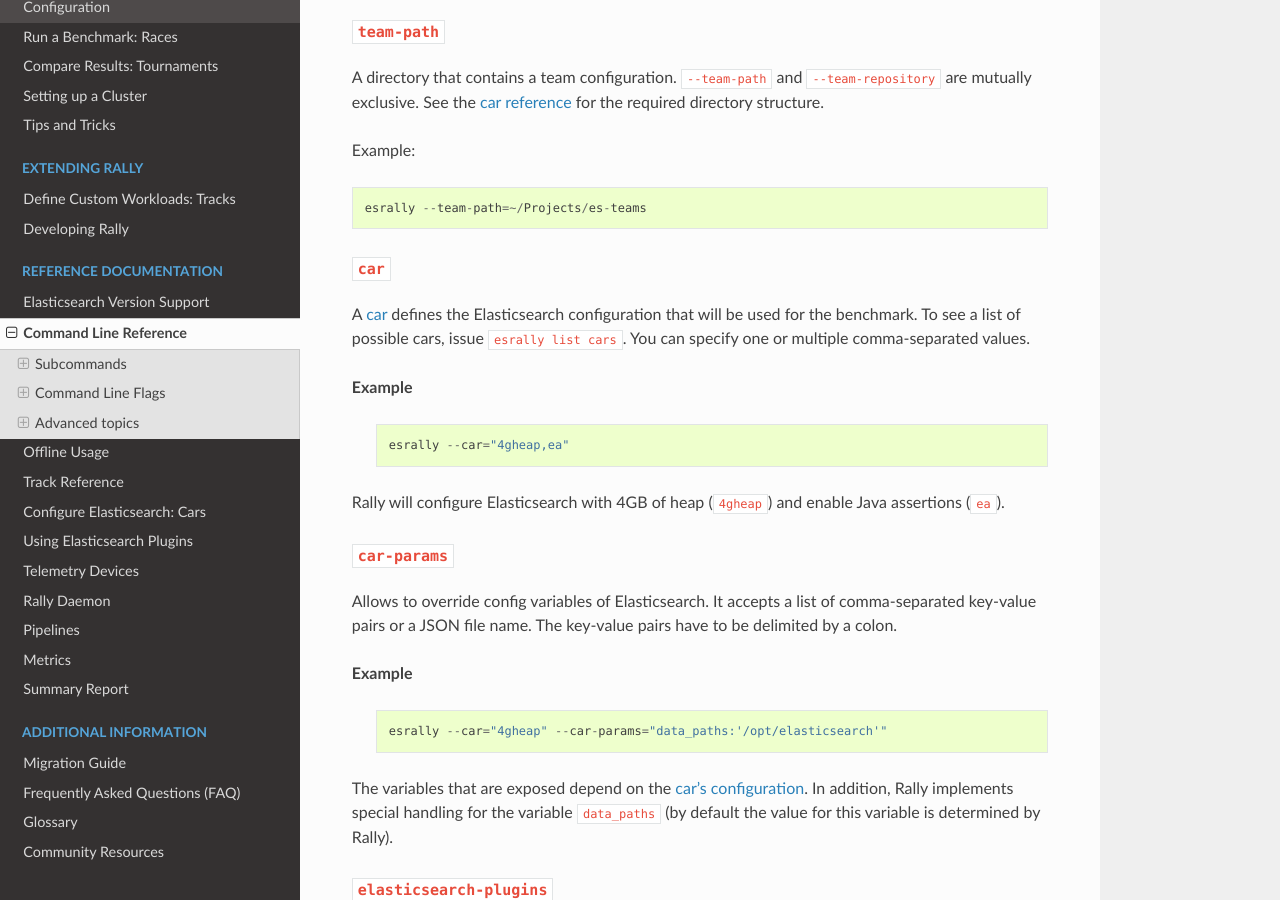
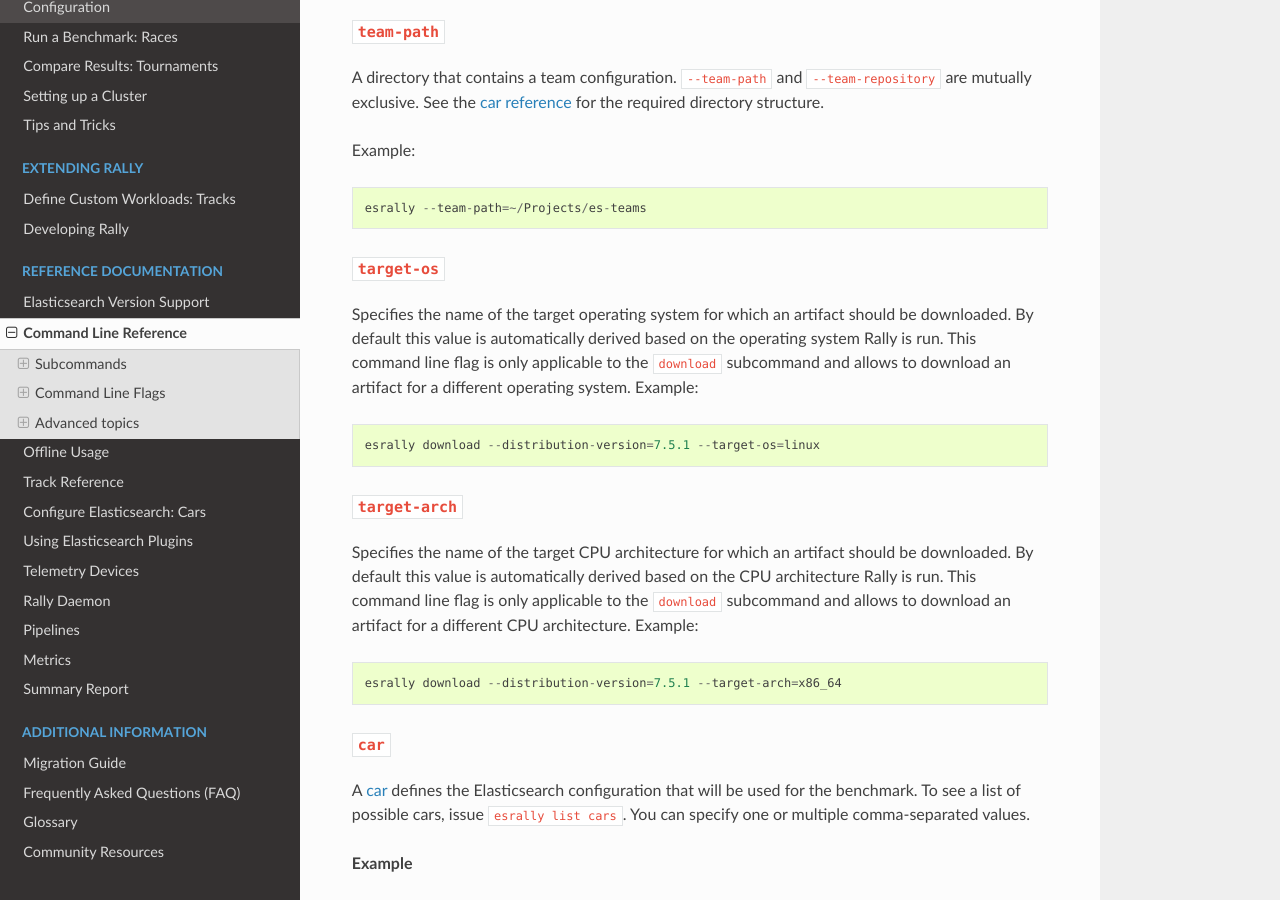
Before and after one commit to elastic/rally, a Sphinx documentation site: the page built from docs/command_line_reference.rst, in a window 1280 px wide and 900 px high, scrolled down 9329 px. Built offline with Sphinx 7.4.7 and the Read the Docs theme 2.0.0, drawn with Linux system fonts in a browser that asks for light colours.

Commit message:
Document target-os and target-arch

```diff
--- a/docs/command_line_reference.rst
+++ b/docs/command_line_reference.rst
@@ -361,6 +361,21 @@
 Example::
 
    esrally --team-path=~/Projects/es-teams
+
+``target-os``
+~~~~~~~~~~~~~
+
+Specifies the name of the target operating system for which an artifact should be downloaded. By default this value is automatically derived based on the operating system Rally is run. This command line flag is only applicable to the ``download`` subcommand and allows to download an artifact for a different operating system. Example::
+
+    esrally download --distribution-version=7.5.1 --target-os=linux
+
+``target-arch``
+~~~~~~~~~~~~~~~
+
+Specifies the name of the target CPU architecture for which an artifact should be downloaded. By default this value is automatically derived based on the CPU architecture Rally is run. This command line flag is only applicable to the ``download`` subcommand and allows to download an artifact for a different CPU architecture. Example::
+
+    esrally download --distribution-version=7.5.1 --target-arch=x86_64
+
 
 ``car``
 ~~~~~~~
```
